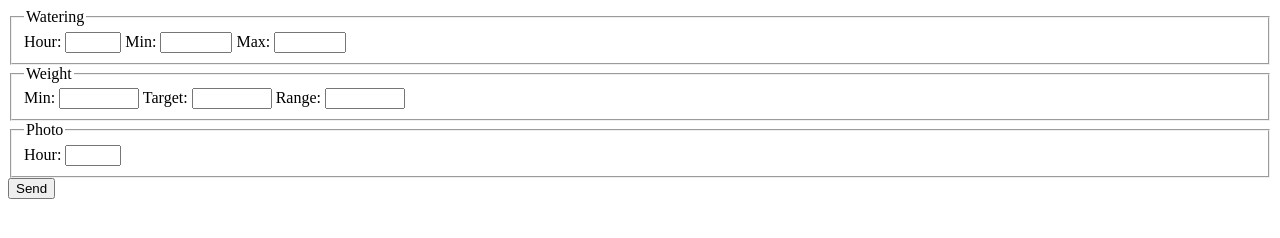
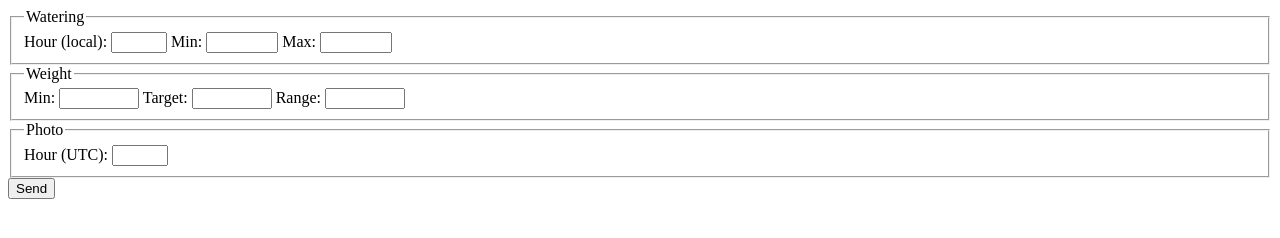
Before and after one commit to jackscan/plant-care-rpi-service, a plain HTML site: page web/config.html in a window 1280 px wide. Drawn offline with Linux system fonts and the light colour scheme; no server answers.

Commit message:
annotate update and watering time in config page with timezone

```diff
--- a/web/config.html
+++ b/web/config.html
@@ -11,7 +11,7 @@
         <form id="configForm">
             <fieldset>
                 <legend>Watering</legend>
-                <label for="hour">Hour:</label>
+                <label for="hour">Hour (local):</label>
                 <input id="hour" type="number" min="0" max="23" required="true">
                 <label for="startw">Min:</label>
                 <input id="startw" type="number" min="0" max="60" step="0.1" required="true">
@@ -29,7 +29,7 @@
             </fieldset>
             <fieldset>
                 <legend>Photo</legend>
-                <label for="updatehour">Hour:</label>
+                <label for="updatehour">Hour (UTC):</label>
                 <input id="updatehour" type="number" min="0" max="23" required="true">
             </fieldset>
             <input id="sendbutton" type="button" value="Send">
```
